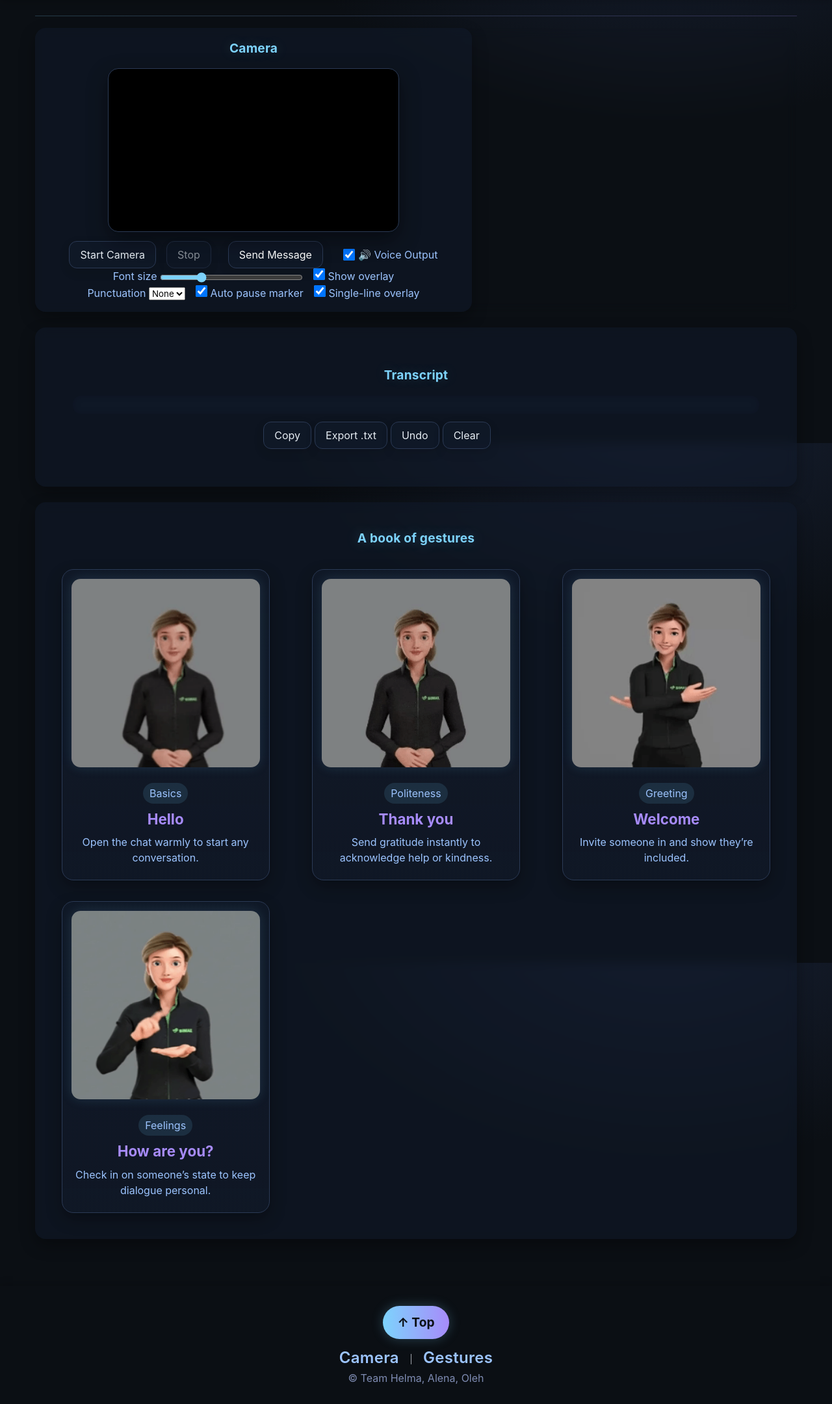
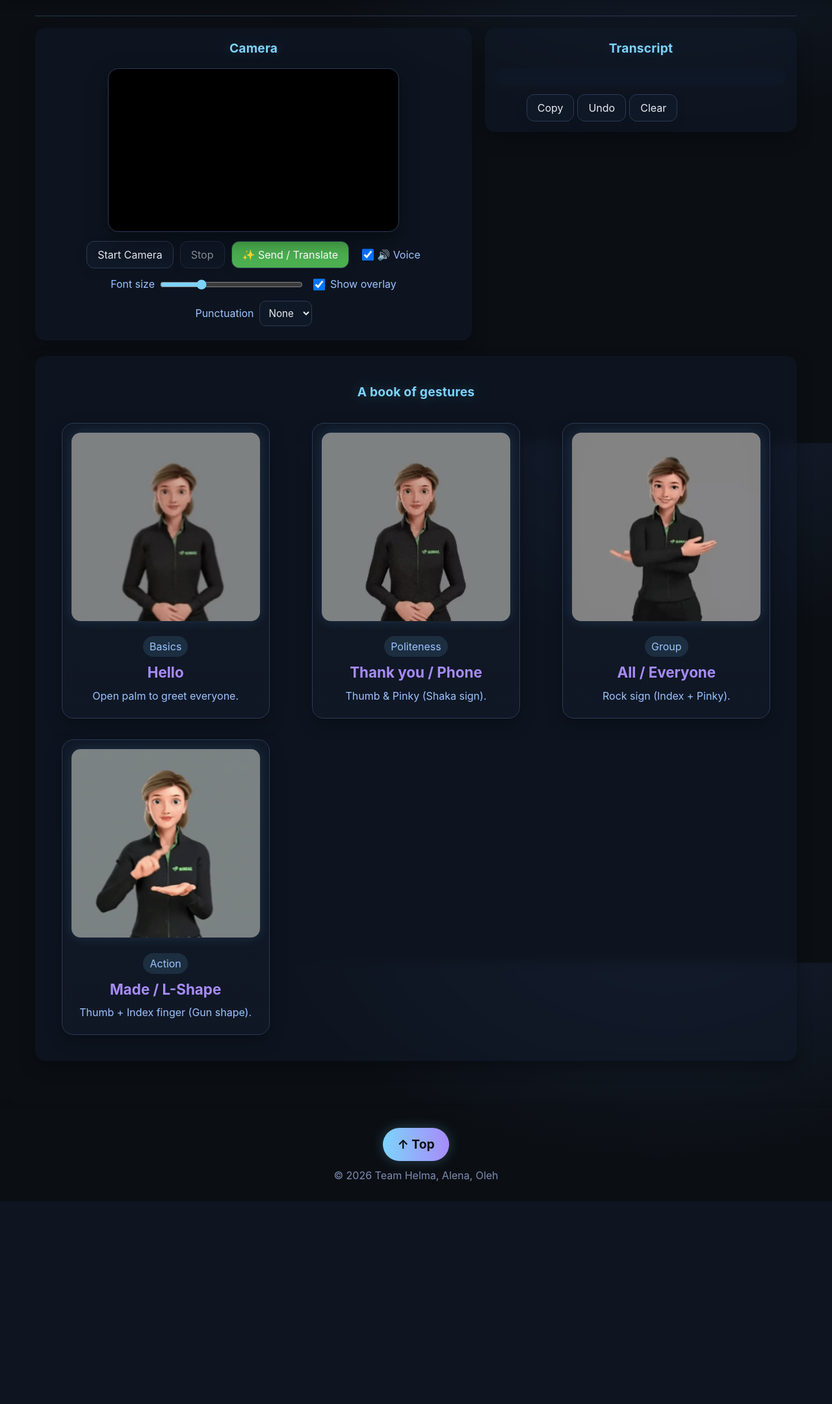
Before and after one commit to AlenaStone/Unlim.Comm, a Flask app: page / in a window 1280 px wide. Shown: the part 118-2279 px from the top of the page at 65% size. After the commit the page ends 1936 px from the top, so only its background shows below. Run offline with Flask 3, Linux system fonts and the light colour scheme.

Commit message:
neu gesture and bottom

```diff
--- a/static/app.js
+++ b/static/app.js
@@ -221,7 +221,7 @@ function renderOverlay(text) {
 
   let size = Number(els.fontSize.value) || 28;
   if (text.length > 25) size = Math.max(18, size * 0.8);
-  bubble.style.fontSize = size + 'px';ы
+  bubble.style.fontSize = size + 'px'; // <--- ИСПРАВИЛ ОШИБКУ ТУТ (БЫЛА БУКВА ы)
 
   els.overlay.appendChild(bubble);
 }
@@ -239,12 +239,12 @@ function speakText(text) {
 function refineSentence(wordsArray) {
   const rawText = wordsArray.join(' ').toLowerCase();
 
-  // Scenario 1: Greeting (Hello + All)
+  // Scenario 1: Greeting
   if (rawText.includes('hello')) {
     return "Hello everyone! Welcome to our project.";
   }
 
-  // Scenario 2: Pitch (We + Made)
+  // Scenario 2: Pitch
   if (
     (rawText.includes('we') && rawText.includes('made')) ||
     (rawText.includes('program'))
@@ -252,7 +252,7 @@ function refineSentence(wordsArray) {
     return "We developed this software to help mute people communicate efficiently.";
   }
 
-  // Scenario 3: Closing (Thank you)
+  // Scenario 3: Closing
   if (rawText.includes('thank')) {
     return "Thank you very much for your attention!";
   }
@@ -274,7 +274,7 @@ document.addEventListener('DOMContentLoaded', async () => {
     btnStart: document.getElementById('btnStart'),
     btnStop: document.getElementById('btnStop'),
     btnSend: document.getElementById('btnSend'),
-    toggleVoice: document.getElementById('toggleVoice'), // NEW TOGGLE
+    toggleVoice: document.getElementById('toggleVoice'),
 
     // Transcript Actions
     btnSpeak: document.getElementById('btnSpeak'),
@@ -298,6 +298,7 @@ document.addEventListener('DOMContentLoaded', async () => {
       els.btnSend.addEventListener('click', handleSend);
   }
 
+  // Re-speak
   if (els.btnSpeak) {
     els.btnSpeak.addEventListener('click', () => {
        const text = els.transcriptList.lastElementChild?.textContent;
@@ -305,6 +306,7 @@ document.addEventListener('DOMContentLoaded', async () => {
     });
   }
 
+  // Undo
   if (els.btnUndo) {
     els.btnUndo.addEventListener('click', () => {
       currentSentence.pop();
@@ -312,6 +314,7 @@ document.addEventListener('DOMContentLoaded', async () => {
     });
   }
 
+  // Clear
   if (els.btnClear) {
     els.btnClear.addEventListener('click', () => {
       currentSentence = [];
@@ -319,6 +322,7 @@ document.addEventListener('DOMContentLoaded', async () => {
     });
   }
 
+  // Copy
   if (els.btnCopy) {
       els.btnCopy.addEventListener('click', () => {
         const textToCopy = Array.from(els.transcriptList.querySelectorAll('p'))
@@ -333,6 +337,27 @@ document.addEventListener('DOMContentLoaded', async () => {
       });
   }
 
+  // Theme Toggle (ВОТ ЭТО ТЫ ПОТЕРЯЛА)
+  const root = document.documentElement;
+  // Restore theme on load
+  if (localStorage.getItem('theme') === 'light') {
+    root.setAttribute('data-theme', 'light');
+  }
+
+  if (els.themeToggle) {
+    els.themeToggle.addEventListener('click', () => {
+      const isLight = root.getAttribute('data-theme') === 'light';
+      if (isLight) {
+        root.removeAttribute('data-theme');
+        localStorage.removeItem('theme');
+      } else {
+        root.setAttribute('data-theme', 'light');
+        localStorage.setItem('theme', 'light');
+      }
+    });
+  }
+
+  // UI Settings
   els.fontSize.addEventListener('input', () => {
     renderOverlay(currentSentence.join(' '));
   });
--- a/templates/index.html
+++ b/templates/index.html
@@ -1,30 +1,23 @@
 <!DOCTYPE html>
 <html lang="en">
-
 <head>
     <meta charset="UTF-8" />
     <meta name="viewport" content="width=device-width, initial-scale=1.0" />
     <title>Unlimited Communication</title>
-    <!-- Main stylesheet -->
     <link rel="stylesheet" href="../static/styles.css" />
 </head>
 
-
 <body>
-    <!-- Anchor link for "Back to top" -->
     <a id="top" class="anchor-top"></a>
 
-    <!-- ================= HEADER ================= -->
     <header aria-label="Site header">
         <div class="nav">
             <div class="logo">
-                <!-- Project logo -->
                 <img src="../static/assets/logo.png" alt="Unlimited Communication logo" />
             </div>
             <nav>
                 <ul>
-                    <!-- Navigation links -->
-                    <li><a href="#camera">Camera </a></li>
+                    <li><a href="#camera">Camera</a></li>
                     <li><a href="#gestures">A book of gestures</a></li>
                 </ul>
             </nav>
@@ -32,38 +25,32 @@
         </div>
     </header>
 
-    <!-- ===== MAIN CONTENT ===== -->
     <main>
-        <!-- ===== CAMERA SECTION ===== -->
-        <!-- Displays live webcam preview and overlay subtitles -->
         <section id="workspace" class="workspace" aria-label="Workspace">
             <div class="col camera-col">
                 <section id="camera" aria-labelledby="camera-title">
                     <h2 id="camera-title">Camera</h2>
 
-                    <!-- Video stage -->
                     <div class="stage">
-                        <!-- Live webcam stream -->
                         <video id="preview" playsinline muted></video>
-                        <!-- Text overlay (subtitles rendered here) -->
                         <div id="overlay" aria-live="polite"></div>
                     </div>
 
-                    <!-- Camera controls -->
-                   <div class="controls-row" style="display: flex; align-items: center;">
+                    <div class="controls">
+                        <div class="controls-row" style="display: flex; align-items: center; gap: 10px;">
                             <button id="btnStart">Start Camera</button>
                             <button id="btnStop" disabled>Stop</button>
 
-                        <button id="btnSend" class="btn-accent" style="margin-left: 10px;  color: white;">
-                            Send Message
+                            <button id="btnSend" class="btn-accent" style="background-color: #4CAF50; color: white;">
+                                ✨ Send / Translate
                             </button>
 
-                        <label style="margin-left: 15px; cursor: pointer; display: flex; align-items: center; gap: 5px;">
+                            <label style="cursor: pointer; display: flex; align-items: center; gap: 5px; margin-left: 10px;">
                                 <input id="toggleVoice" type="checkbox" checked />
-                         <span>🔊 Voice Output</span>
+                                <span>🔊 Voice</span>
                             </label>
                         </div>
-                        <!-- UI for overlay customization -->
+
                         <div class="controls-row">
                             <label>
                                 Font size
@@ -74,6 +61,7 @@
                                 Show overlay
                             </label>
                         </div>
+
                         <div class="controls-row text-flow">
                             <label>
                                 Punctuation
@@ -85,47 +73,35 @@
                                     <option value="!">!</option>
                                 </select>
                             </label>
-                            <label>
-                                <input id="autoPause" type="checkbox" checked />
-                                Auto pause marker
+                            <label style="display:none;">
+                                <input id="autoPause" type="checkbox" checked /> Auto pause
                             </label>
-                            <label>
-                                <input id="singleLine" type="checkbox" checked />
-                                Single-line overlay
+                            <label style="display:none;">
+                                <input id="singleLine" type="checkbox" checked /> Single-line
                             </label>
                         </div>
                     </div>
                 </section>
             </div>
+
             <div class="col transcript-col">
-                <!-- ===== TRANSCRIPT SECTION ===== -->
-                <!-- Text log of recognized gestures and sentences -->
                 <section id="transcript" aria-labelledby="transcript-title">
                     <h2 id="transcript-title">Transcript</h2>
-
-                    <!-- Dynamic list where recognized text lines appear -->
                     <div class="transcript-list" id="transcriptList"></div>
-
-                    <!-- Buttons for exporting / managing transcript -->
                     <div class="transcript-actions">
                         <button id="btnCopy">Copy</button>
-
-                        <button id="btnExportTxt">Export .txt</button>
                         <button id="btnUndo">Undo</button>
                         <button id="btnClear">Clear</button>
+                        <button id="btnSpeak" style="display:none;">Speak</button>
+                        <button id="btnExportTxt" style="display:none;">Export</button>
                     </div>
                 </section>
             </div>
         </section>
 
-
-        <!-- ===== GESTURE BOOK ===== -->
-        <!-- Displays cards with gesture examples (images, descriptions, etc.) -->
         <section id="gestures" aria-labelledby="gestures-title">
             <h2 id="gestures-title">A book of gestures</h2>
-
             <div class="gestures-grid">
-    <!-- Example cards for Helma -->
                 <div class="gesture-card">
                     <div class="card-top">
                         <img src="../static/assets/hallo.gif" alt="Gesture Hello" />
@@ -133,73 +109,53 @@
                     <div class="card-body">
                         <p class="gesture-label">Basics</p>
                         <h3>Hello</h3>
-        <p>Open the chat warmly to start any conversation.</p>
+                        <p>Open palm to greet everyone.</p>
                     </div>
                 </div>
-
                 <div class="gesture-card">
                     <div class="card-top">
                         <img src="../static/assets/danke.gif" alt="Gesture Thank you" />
                     </div>
                     <div class="card-body">
                         <p class="gesture-label">Politeness</p>
-        <h3>Thank you</h3>
-        <p>Send gratitude instantly to acknowledge help or kindness.</p>
+                        <h3>Thank you / Phone</h3>
+                        <p>Thumb & Pinky (Shaka sign).</p>
                     </div>
                 </div>
-
                 <div class="gesture-card">
                     <div class="card-top">
-        <img src="../static/assets/willkommen.gif" alt="Gesture welcome" />
+                        <img src="../static/assets/willkommen.gif" alt="Gesture All" />
                     </div>
                     <div class="card-body">
-        <p class="gesture-label">Greeting</p>
-        <h3>Welcome</h3>
-        <p>Invite someone in and show they’re included.</p>
+                        <p class="gesture-label">Group</p>
+                        <h3>All / Everyone</h3>
+                        <p>Rock sign (Index + Pinky).</p>
                     </div>
                 </div>
-
                 <div class="gesture-card">
                     <div class="card-top">
-        <img src="../static/assets/howareyou.gif" alt="Gesture Wie Geht's" />
+                        <img src="../static/assets/howareyou.gif" alt="Gesture Made" />
                     </div>
                     <div class="card-body">
-        <p class="gesture-label">Feelings</p>
-        <h3>How are you?</h3>
-        <p>Check in on someone’s state to keep dialogue personal.</p>
+                        <p class="gesture-label">Action</p>
+                        <h3>Made / L-Shape</h3>
+                        <p>Thumb + Index finger (Gun shape).</p>
                     </div>
                 </div>
             </div>
         </section>
-
     </main>
 
-    <!-- ===== FOOTER ===== -->
     <footer class="site-footer" aria-label="Footer">
         <div class="foot-meta">
-            <!-- Shortcut to scroll back to the top -->
             <a class="back-to-top" href="#top" title="Back to top">↑ Top</a>
         </div>
-
         <div class="footer-inner">
-            <!-- Footer navigation -->
-            <nav class="foot-nav" aria-label="Footer navigation">
-                <a href="#camera">Camera</a>
-                ｜ <!-- separator -->
-                <a href="#gestures">Gestures</a>
-            </nav>
+            <span class="copy">© 2026 Team Helma, Alena, Oleh</span>
         </div>
-
-        <!-- Copyright -->
-        <span class="copy">© <span id="year"></span> Team Helma, Alena, Oleh</span>
     </footer>
-
-
-    <!-- Main app logic: camera, overlay, transcript, gesture loading -->
-
 
     <script type="module" src="{{ url_for('static', filename='app.js') }}"></script>
 
 </body>
-
 </html>
```
Lines whose indentation alone changed are shown as unchanged.
